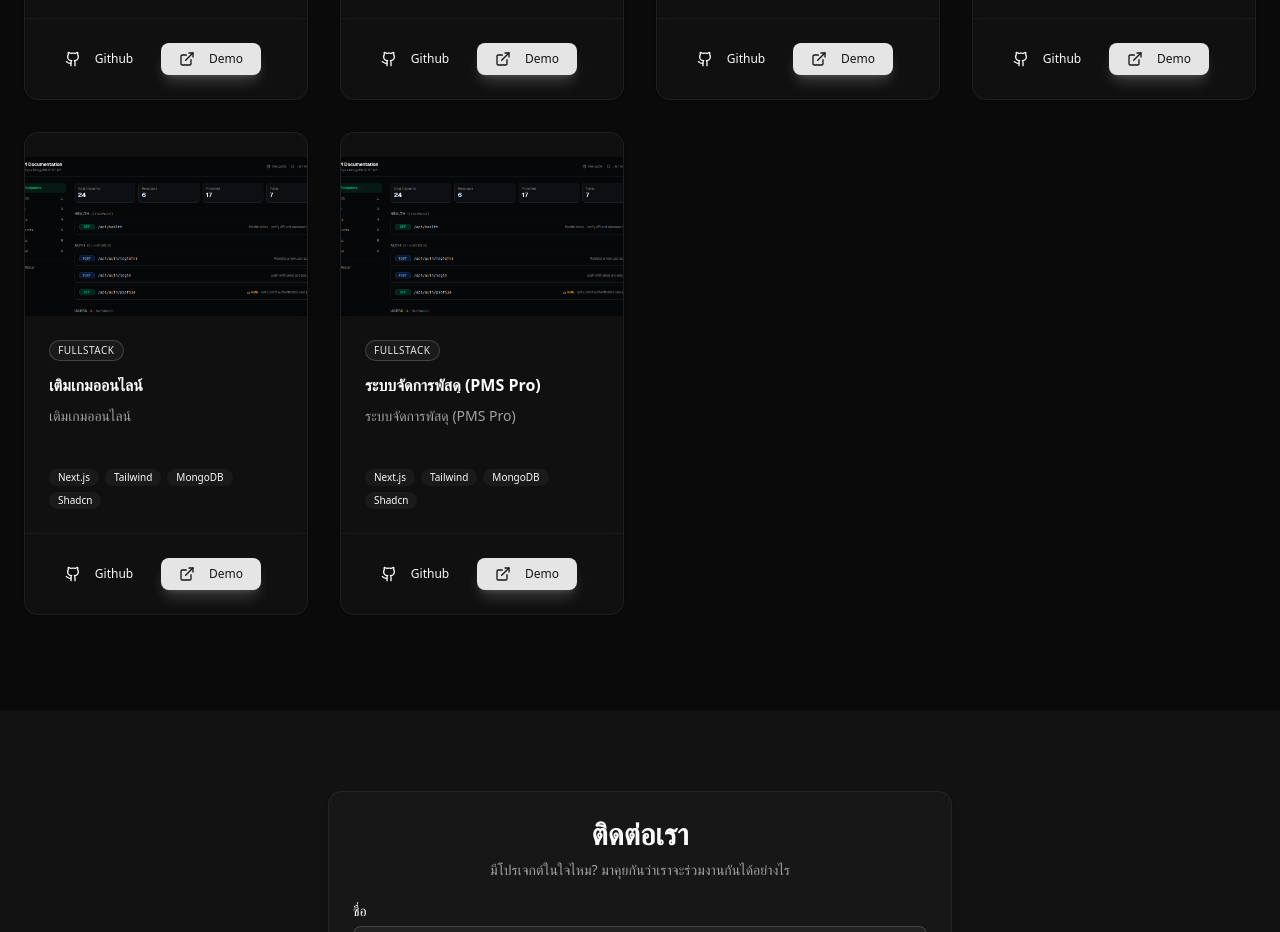
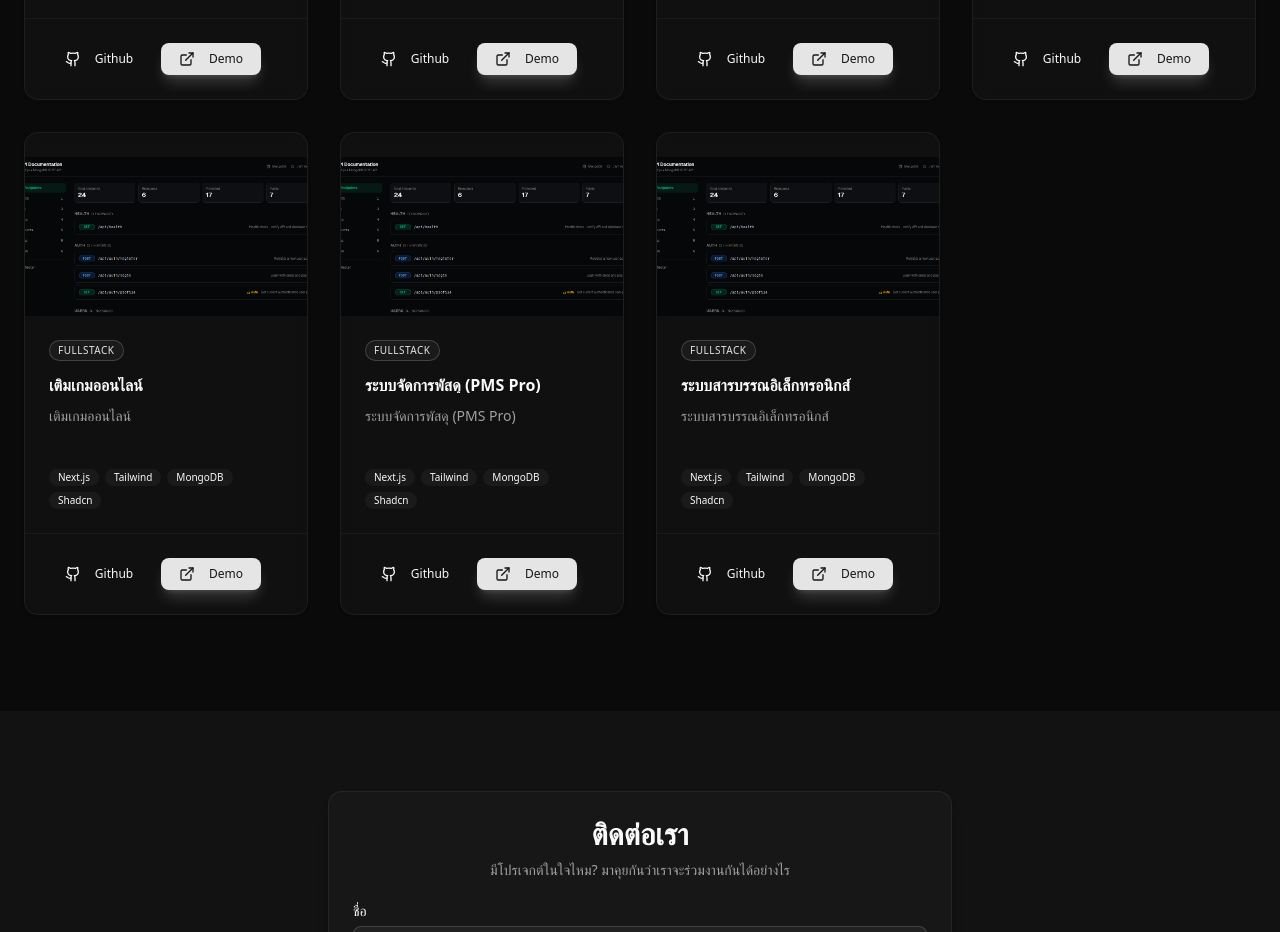
Before and after one commit to sananbsd2021/MERN-Portfolio, a Next.js app: page / in a window 1280 px wide. Shown: the part 3080-4012 px from the top of the page. Built offline with nearby package versions, Linux system fonts and the light colour scheme; no server answers.

Commit message:
Update Projects.tsx

```diff
--- a/src/components/Projects.tsx
+++ b/src/components/Projects.tsx
@@ -93,13 +93,22 @@ const projects = [
         demo: 'https://mern-register-news.vercel.app/',
         image: 'api.png',
     },
-        {
+    {
         title: 'ระบบจัดการพัสดุ (PMS Pro)',
         description: 'ระบบจัดการพัสดุ (PMS Pro)',
         tags: ['Next.js', 'Tailwind', 'MongoDB', 'Shadcn'],
         category: 'Fullstack',
         github: '#',
         demo: 'https://mern-patsadu.vercel.app/',
+        image: 'api.png',
+    },
+    {
+        title: 'ระบบสารบรรณอิเล็กทรอนิกส์',
+        description: 'ระบบสารบรรณอิเล็กทรอนิกส์',
+        tags: ['Next.js', 'Tailwind', 'MongoDB', 'Shadcn'],
+        category: 'Fullstack',
+        github: '#',
+        demo: 'https://mern-app2026.vercel.app',
         image: 'api.png',
     },
 ];
```
